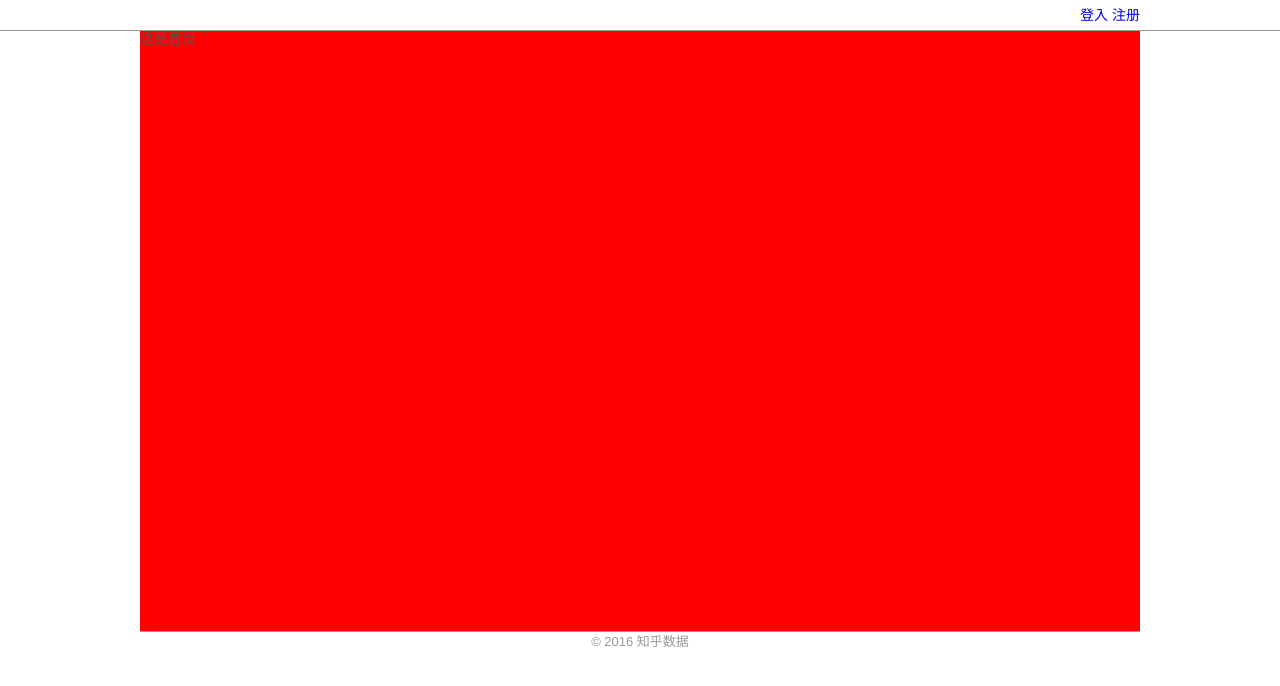
After one commit to CodeZWT/ZhiHu, a Django app: page / in a window 1280 px wide. The commit adds this page. Shown: the top 686 px of the page. Run offline with Django 3.2, Linux system fonts and the light colour scheme.

Commit message:
增加了主页面，采用了html继承方法，和添加了连接数据库

```diff
--- a/src/ZhiHu/ZhiHu/urls.py
+++ b/src/ZhiHu/ZhiHu/urls.py
@@ -1,21 +1,10 @@
-"""ZhiHu URL Configuration
-
-The `urlpatterns` list routes URLs to views. For more information please see:
-    https://docs.djangoproject.com/en/1.10/topics/http/urls/
-Examples:
-Function views
-    1. Add an import:  from my_app import views
-    2. Add a URL to urlpatterns:  url(r'^$', views.home, name='home')
-Class-based views
-    1. Add an import:  from other_app.views import Home
-    2. Add a URL to urlpatterns:  url(r'^$', Home.as_view(), name='home')
-Including another URLconf
-    1. Import the include() function: from django.conf.urls import url, include
-    2. Add a URL to urlpatterns:  url(r'^blog/', include('blog.urls'))
-"""
+#coding:utf-8
 from django.conf.urls import url
 from django.contrib import admin
+from ZhiHuShowPage import views
 
 urlpatterns = [
     url(r'^admin/', admin.site.urls),
+    url(r'^$', views.index, name = 'index'),
+    url(r'^index/', views.index, name = 'index'),
 ]
--- a/src/ZhiHu/ZhiHuShowPage/static/css/index.css
+++ b/src/ZhiHu/ZhiHuShowPage/static/css/index.css
@@ -0,0 +1,9 @@
+#contain{
+	height: 600px;
+}
+#contain_content{
+	height: 600px;
+    width:1000px;
+    margin:0px auto;
+    background: red;
+}
--- a/src/ZhiHu/ZhiHuShowPage/static/css/reset.css
+++ b/src/ZhiHu/ZhiHuShowPage/static/css/reset.css
@@ -1,4 +1,4 @@
-body,div,dl,dt,dd,ul,ol,li,h1,h2,h3,h4,h5,h6,pre,code,form,fieldset,legend,input,button,textarea,p,blockquote,th,td { margin:0; padding:0; }
+body,div,dl,dt,dd,ul,ol,li,h1,h2,h3,h4,h5,h6,pre,code,form,fieldset,legend,input,button,textarea,p,blockquote,th,td { margin:0; padding:0;}
 body { background:#fff; color:#555; font-size:14px; font-family: Verdana, Arial, Helvetica, sans-serif; font: 14px/1.2 微软雅黑, Arial, 宋体, sans-serif;}
 td,th,caption {
 	font-size: 14px;
@@ -6,8 +6,7 @@
 }
 h1, h2, h3, h4, h5, h6 { font-weight:normal; font-size:100%; }
 address, caption, cite, code, dfn, em, strong, th, var { font-style:normal; font-weight:normal;}
-a { color:#555; text-decoration:none; }
-a:hover { text-decoration:underline; }
+a {  text-decoration:none; }
 img { border:none; }
 ol,ul,li { list-style:none; }
 input, textarea, select, button { font:14px Verdana,Helvetica,Arial,sans-serif; }
--- /dev/null
+++ b/src/ZhiHu/ZhiHuShowPage/templates/base.html
@@ -0,0 +1,19 @@
+<!DOCTYPE html>
+<html>
+<head>
+<meta charset="UTF-8">
+<title>{% block title %}知乎数据{% endblock %}</title>
+<link href="../static/css/index.css" rel="stylesheet" type="text/css" />
+<link href="../static/css/reset.css" rel="stylesheet" type="text/css" />
+<script src="../static/js/jquery-1.9.1.min.js" type="text/javascript" ></script>
+</head>
+
+<body>
+
+{% include 'header.html' %}
+{% block content %}
+    <div>这里是默认内容，所有继承自这个模板的，如果不覆盖就显示这里的默认内容。</div>
+{% endblock %}
+{% include 'footer.html' %}
+</body>
+</html>
--- /dev/null
+++ b/src/ZhiHu/ZhiHuShowPage/templates/footer.html
@@ -0,0 +1,24 @@
+<style>
+    #footer{
+        height: 20px;
+    }
+    #footer_contain {
+        color: #999;
+        font-family: 'Helvetica Neue',Helvetica,Arial,sans-serif;
+        font-size: 13px;
+        word-wrap: break-word;
+        text-align: center;
+        width:1000px;
+        margin:0px auto;
+        height:20px;
+        border-top:#999 1px solid;
+        line-height: 20px;
+
+    }
+</style>
+
+<div id="footer" >
+    <div id="footer_contain" >
+        <span >© 2016 知乎数据</span>
+    </div>
+</div>
--- /dev/null
+++ b/src/ZhiHu/ZhiHuShowPage/templates/header.html
@@ -0,0 +1,26 @@
+<style>
+    #header{
+        border-bottom:#999 1px solid;
+        height:30px;
+    }
+    #header_contain{
+        color: #999;
+        font-family: 'Helvetica Neue',Helvetica,Arial,sans-serif;
+        font-size: 14px;
+        word-wrap: break-word;
+        text-align: right;
+        margin-bottom: 10px;
+        line-height:30px;
+        width:1000px;
+        margin: 0px auto;
+    }
+</style>
+<div id="header" >
+	<div id="header_contain" >
+
+	    <span class="copy">
+	           <a href="#">登入</a>
+	           <a href="#">注册</a>
+	    </span>
+	</div>
+</div>
--- a/src/ZhiHu/ZhiHuShowPage/templates/index.html
+++ b/src/ZhiHu/ZhiHuShowPage/templates/index.html
@@ -1,10 +1,12 @@
-<!DOCTYPE html>
-<html>
-<head>
-<meta charset="UTF-8">
-<title>知乎数据展示</title>
-</head>
-<body>
+{% extends 'base.html' %}
+{% block title %}知乎数据展示{% endblock %}
+{% block content %}
 
-</body>
-</html>
+<div id="contain">
+    <div id="contain_content">
+                这是首页
+
+     </div>
+</div>
+
+{% endblock %}
--- a/src/ZhiHu/ZhiHuShowPage/views.py
+++ b/src/ZhiHu/ZhiHuShowPage/views.py
@@ -1,3 +1,7 @@
-from django.shortcuts import render
+#coding:utf-8
+from django.shortcuts import render, render_to_response
 
-# Create your views here.
+#跳转到主页面
+def index(reqest):
+
+    return render_to_response("index.html")
```
Also changed, not shown: src/ZhiHu/ZhiHu/settings.py (+9 -2 lines), src/ZhiHu/db.sqlite3 (added), 9 other files.
